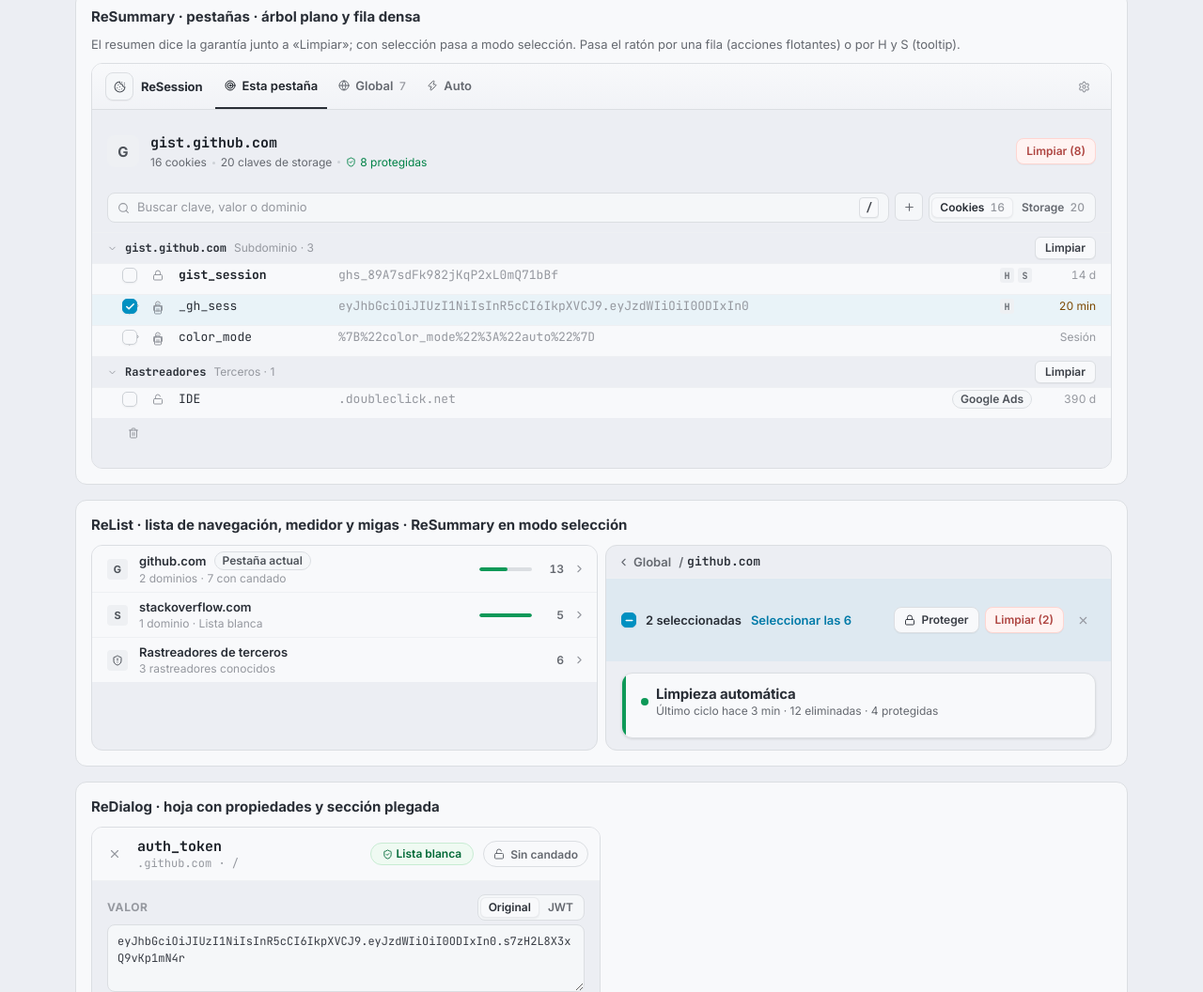
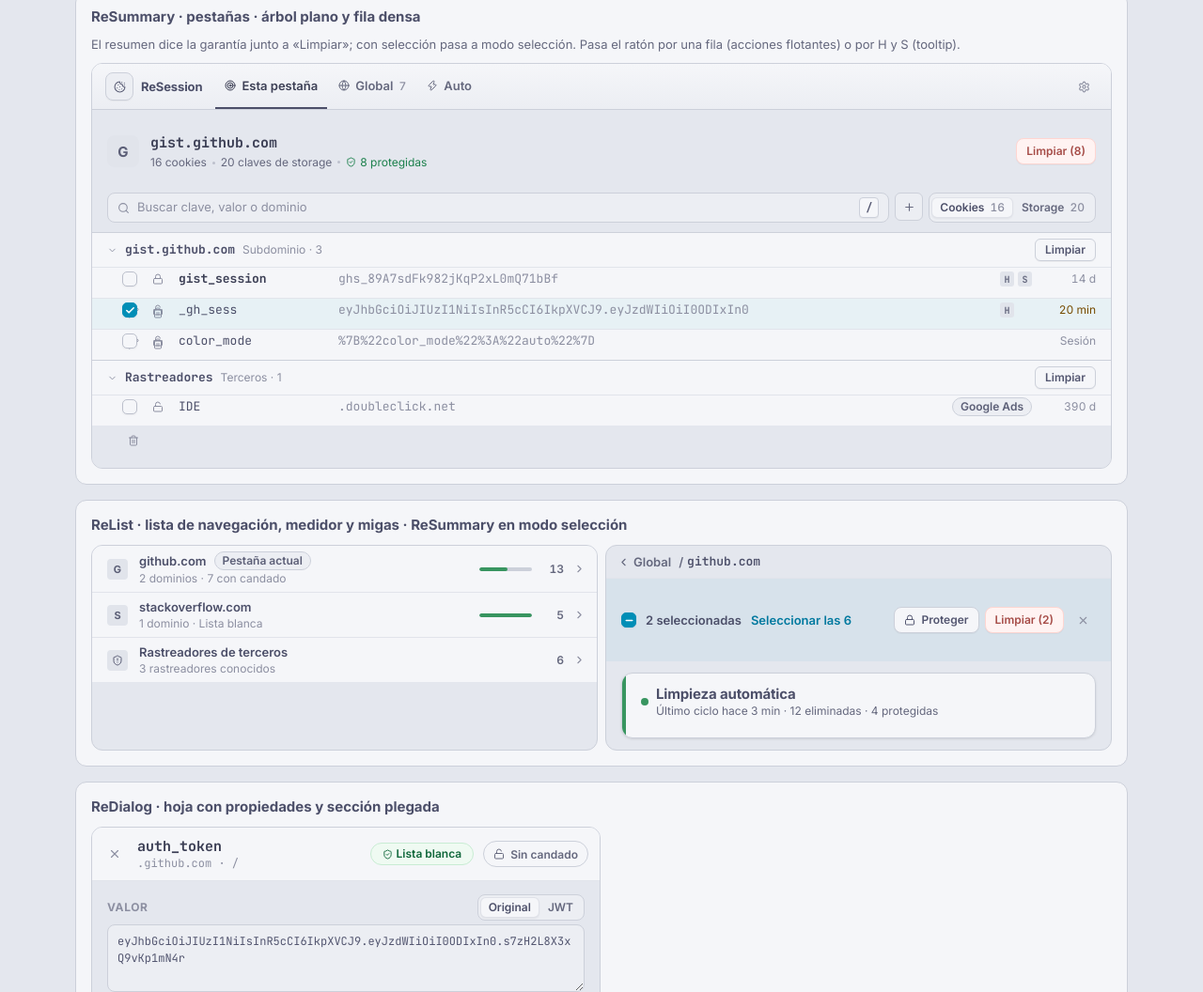
Before and after one commit to LimbersMay/ReDesign, a website: page gallery/index.html in a window 1280 px wide. Shown: the part 1612-2668 px from the top of the page at 94% size. Drawn offline with nearby package versions, Linux system fonts and the light colour scheme.

Commit message:
feat(tokens): el tema claro pasa a Catppuccin Latte
Los neutros del claro pasan a los grises de Catppuccin Latte (lavanda), con
lienzo #e4e7ee y tarjeta #f5f6f9. Las cabeceras del árbol suben a la tarjeta
y las anidadas quedan a medio camino, como en oscuro (--re-line,
--re-line-sunken), y los acentos 400–800 bajan de croma a la misma
luminosidad; el primario y el oscuro no cambian.

En re-tree--flat, el primer nivel sin padre mide 36px con el título en
text-xs, como re-tree__group--parent, y en claro va sobre la tarjeta con su
divisor. Cerradas, entre dos cabeceras de primer nivel queda una sola línea.

D23 recoge las cinco rondas comparadas en ReSession y por qué gana A; cada
ficha de producto anota qué se nota y cómo volver al claro anterior (R14).

```diff
--- a/components.css
+++ b/components.css
@@ -2013,6 +2013,45 @@
   }
 
   /*
+   * First level of a flat tree without a parent (the domains of one site): 36px with the title in
+   * `text-xs`, like the parent level, so a view of sections and a view of sites read alike side by side.
+   * In light it rises to the card with the parent's divider, as every head does; in dark it stays on the
+   * canvas, where its divider already shows. Sections inside a parent keep 32px.
+   */
+  .re-tree--flat > .re-tree__group:not(.re-tree__group--parent) > .re-tree__head {
+    height: 2.25rem;
+    border-top-color: var(--re-slate-200);
+    background: var(--re-card);
+  }
+
+  .re-tree--flat > .re-tree__group:not(.re-tree__group--parent) > .re-tree__head:hover {
+    background: linear-gradient(var(--re-line-hover), var(--re-line-hover)), var(--re-card);
+  }
+
+  .re-tree--flat > .re-tree__group:not(.re-tree__group--parent) > .re-tree__head .re-tree__title {
+    font-size: var(--re-text-xs);
+  }
+
+  :root.dark .re-tree--flat > .re-tree__group:not(.re-tree__group--parent) > .re-tree__head {
+    border-top-color: var(--re-slate-100);
+    background: var(--re-background);
+  }
+
+  :root.dark .re-tree--flat > .re-tree__group:not(.re-tree__group--parent) > .re-tree__head:hover {
+    background: linear-gradient(var(--re-line-hover), var(--re-line-hover)), var(--re-background);
+  }
+
+  /* Closed, the next head's divider is the only line between two first-level groups, never a double one.
+     In dark the head sits on the canvas and keeps its own line below. */
+  .re-tree--flat > .re-tree__group > .re-tree__head[aria-expanded='false'] {
+    border-bottom-color: transparent;
+  }
+
+  :root.dark .re-tree--flat > .re-tree__group > .re-tree__head[aria-expanded='false'] {
+    border-bottom-color: var(--re-slate-100);
+  }
+
+  /*
    * Dense row (`re-tree__row--dense`): one 32px line per item, in four cells that line up across
    * rows: lead (checkbox, lock) · key · value · trail (flags, time). The key column is fixed
    * (`--re-tree-key`), the value takes the rest. Row actions float over the end of the trail on
--- a/tokens/tokens.css
+++ b/tokens/tokens.css
@@ -5,7 +5,8 @@
  * `components.css` reads them directly. Load ONE brand file (`brands/<product>.css`) next to this one.
  *
  * Do not edit values here for a single product: a product only changes its brand file.
- * Light: OKLCH, one lightness/chroma curve shared by every accent (only the hue changes).
+ * Light: Catppuccin Latte neutrals; accents in OKLCH, one lightness/chroma curve shared by every accent
+ * (only the hue changes).
  * Dark: `.dark` on <html>. Catppuccin Frappé surfaces; every accent is derived from ONE pastel base.
  * Neutrals (slate) are inverted in dark, so the same class keeps its role in both themes.
  */
@@ -27,43 +28,46 @@
   --re-l-100: 0.95; --re-c-100: 0.03;
   --re-l-200: 0.91; --re-c-200: 0.05;
   --re-l-300: 0.83; --re-c-300: 0.085;
-  --re-l-400: 0.72; --re-c-400: 0.12;
-  --re-l-500: 0.6; --re-c-500: 0.145;
-  --re-l-600: 0.53; --re-c-600: 0.14;
-  --re-l-700: 0.45; --re-c-700: 0.12;
-  --re-l-800: 0.38; --re-c-800: 0.1;
+  /* 400–800 are quieter than a highlighter (same lightness, less chroma), so they sit on the canvas
+     instead of shouting over it. The primary keeps its own fixed value. */
+  --re-l-400: 0.72; --re-c-400: 0.1;
+  --re-l-500: 0.6; --re-c-500: 0.12;
+  --re-l-600: 0.53; --re-c-600: 0.12;
+  --re-l-700: 0.45; --re-c-700: 0.105;
+  --re-l-800: 0.38; --re-c-800: 0.09;
 
   /* ---------- Neutrals (light) ---------- */
   /* 50 inputs · 100 chips, raised rows · 200 lines · 300 switch off · 400 icons · 500 muted text · 800 text */
-  --re-slate-50: oklch(0.975 0.003 255);
-  --re-slate-100: oklch(0.955 0.005 255);
-  --re-slate-200: oklch(0.9 0.006 255);
-  --re-slate-300: oklch(0.86 0.008 255);
-  --re-slate-400: oklch(0.68 0.01 260);
-  --re-slate-500: oklch(0.52 0.012 260);
-  --re-slate-600: oklch(0.44 0.013 260);
-  --re-slate-700: oklch(0.36 0.014 260);
-  --re-slate-800: oklch(0.3 0.015 260);
-  --re-slate-900: oklch(0.25 0.015 260);
-  --re-slate-950: oklch(0.2 0.015 260);
+  /* Catppuccin Latte greys (lavender, hue ~270): the daytime twin of Frappé, so the two themes are one family. */
+  --re-slate-50: #eceef3;
+  --re-slate-100: #e1e4eb;
+  --re-slate-200: #ccd0da; /* Latte surface0 */
+  --re-slate-300: #bcc0cc; /* surface1 */
+  --re-slate-400: #8c8fa1; /* overlay1 */
+  --re-slate-500: #65687e; /* muted text: 5.1:1 on the card, 4.4:1 on the canvas */
+  --re-slate-600: #5c5f77; /* subtext1 */
+  --re-slate-700: #535670;
+  --re-slate-800: #4c4f69; /* Latte text: softer than black, as Frappé's text is softer than white (7.4:1) */
+  --re-slate-900: #3c3f55;
+  --re-slate-950: #2e3043;
 
   /* ---------- Surfaces and semantic roles ---------- */
   /* Light = the Latte family of the dark Frappé: a cool blue-grey canvas where the content lives, and an
      off-white (never pure white) that only what rises uses: chrome, menus, dialogs. */
-  --re-background: #eceef3;
+  --re-background: #e4e7ee;
   --re-foreground: var(--re-slate-800);
-  --re-card: #f8f9fb;
+  --re-card: #f5f6f9;
   /* Neutral sheen on the chrome: off-white at the window edge, fading towards the canvas. Depth without a
      tint. The header fades down, the footer fades up. */
   --re-chrome-sheen: linear-gradient(to bottom, var(--re-card), color-mix(in oklab, var(--re-card) 45%, var(--re-background)));
   --re-chrome-sheen-up: linear-gradient(to top, var(--re-card), color-mix(in oklab, var(--re-card) 45%, var(--re-background)));
-  /* Lines of content (tree heads, batch bar). In light they sit on the canvas, with no fill of their own:
-     the level shows in the indent and the dividers. In dark they are raised, the canvas is the deepest. */
-  --re-line: transparent;
-  --re-line-sunken: transparent;
+  /* Lines of content (tree heads, batch bar). Layered as in dark: heads rise to the card, nested heads sit
+     halfway, the canvas is the deepest. */
+  --re-line: var(--re-card);
+  --re-line-sunken: color-mix(in oklab, var(--re-card) 50%, var(--re-background));
   /* Hover darkens with a translucent ink: it reads the same on the canvas and on a card. */
   --re-line-hover: color-mix(in srgb, var(--re-slate-900) 5%, transparent);
-  --re-overlay: oklch(0.2 0.015 260 / 0.55);
+  --re-overlay: rgb(76 79 105 / 0.45);
   --re-primary: oklch(0.53 calc(0.12 * var(--re-brand-c-scale)) var(--re-brand-hue));
   --re-primary-foreground: var(--re-brand-on-primary);
   --re-destructive: var(--re-rose-600);
@@ -71,8 +75,8 @@
   --re-border: var(--re-slate-200);
   --re-ring: var(--re-brand-500);
   /* Inverse surface (toasts): dark in light, raised dark in dark */
-  --re-inverse: oklch(0.3 0.015 260);
-  --re-inverse-foreground: oklch(0.975 0.003 255);
+  --re-inverse: #4c4f69;
+  --re-inverse-foreground: #eff1f5;
   --re-inverse-action: var(--re-brand-200);
 
   /* ---------- Accents (light, generated) ---------- */
```
Also changed, not shown: docs/components/ReTree.md (+8 -2 lines), docs/decisions.md (+22 -0 lines), docs/products/rebooks.md (+8 -0 lines), docs/products/relink.md (+8 -0 lines), docs/products/reroute.md (+1 -0 lines), docs/products/resession.md (+5 -0 lines), docs/products/retabs.md (+8 -0 lines), docs/products/retame.md (+8 -0 lines).
